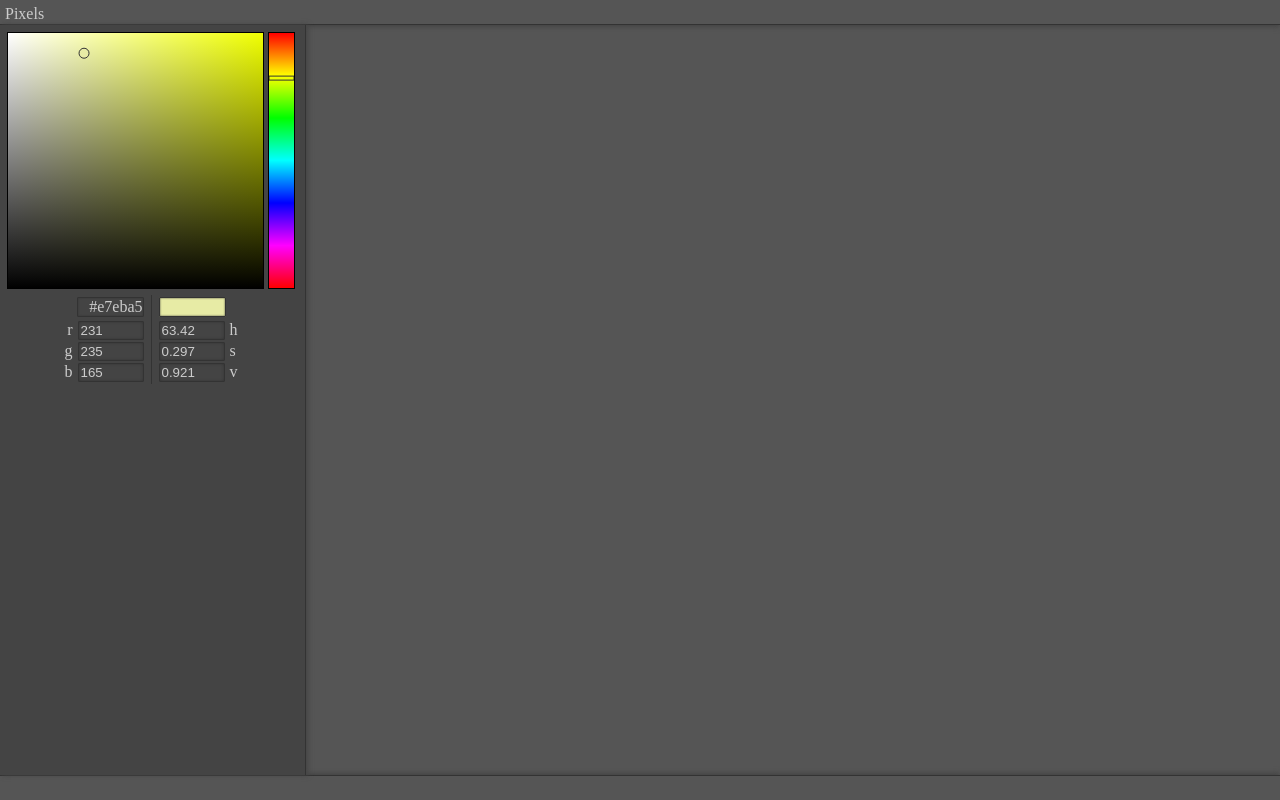
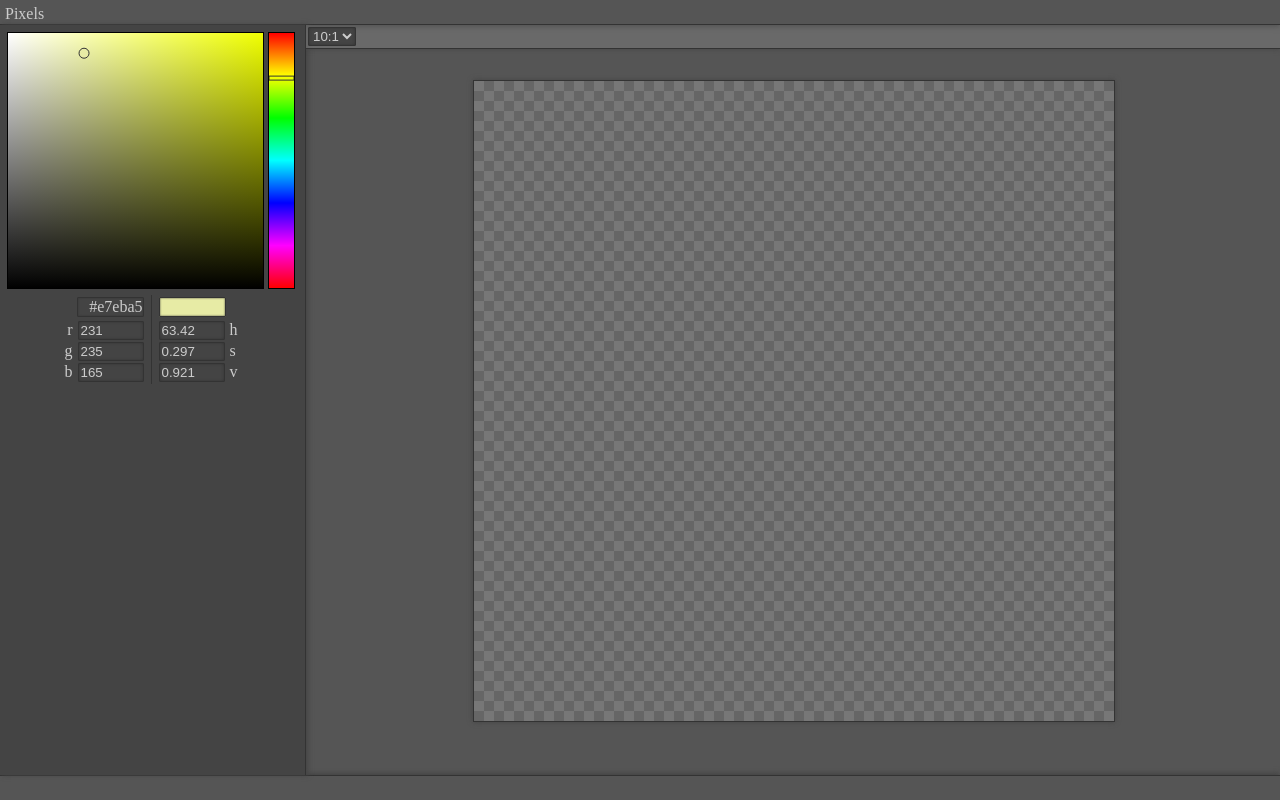
Before and after one commit to NatalieWolfe/pixels, an Angular app: page / in a window 1280 px wide. Built offline with nearby package versions, Linux system fonts and the light colour scheme.

Commit message:
Add Canvas component and drawing controls.

```diff
--- a/src/app/app.component.less
+++ b/src/app/app.component.less
@@ -2,7 +2,7 @@
   height: 14px;
   border-bottom: 1px solid #333;
   padding: 5px;
-  box-shadow: 0 2px 5px 0 #444;
+  box-shadow: 0 2px 5px 0 #222;
 }
 
 #body {
--- a/src/app/app.module.ts
+++ b/src/app/app.module.ts
@@ -5,12 +5,14 @@ import { BrowserModule } from '@angular/platform-browser';
 import { AppComponent } from './app.component';
 import { ColorPickerComponent } from './color-picker/color-picker.component';
 import { EditorComponent } from './editor/editor.component';
+import { CanvasComponent } from './canvas/canvas.component';
 
 @NgModule({
   declarations: [
     AppComponent,
     EditorComponent,
-    ColorPickerComponent
+    ColorPickerComponent,
+    CanvasComponent
   ],
   imports: [
     BrowserModule,
--- /dev/null
+++ b/src/app/canvas/canvas.component.html
@@ -0,0 +1,13 @@
+<div id="canvas-frame" #frame (mouseup)="onMouseRelease($event)" (mouseleave)="onMouseRelease($event)" (mousemove)="onCanvasDrag($event)">
+  <div id="canvas" #canvas class="checkerboard">
+    <canvas #drawing></canvas>
+  </div>
+  <div id="click-zone" (mousedown)="onCanvasMouseDown($event)" (wheel)="onCanvasWheel($event)"></div>
+  <div class="tool-bar">
+    <select (change)="updateZoom()" [(ngModel)]="zoom">
+      <option *ngFor="let z of zoomLevels" [ngValue]="z.zoom">
+        {{z.name}}
+      </option>
+    </select>
+  </div>
+</div>
--- /dev/null
+++ b/src/app/canvas/canvas.component.less
@@ -0,0 +1,76 @@
+#canvas-frame {
+  height: 100%;
+  width: 100%;
+  position: relative;
+  overflow: hidden;
+}
+
+.tool-bar {
+  position: absolute;
+  top: 0;
+  right: 0;
+  left: 0;
+  background-color: rgba(119, 119, 119, 0.6);
+  padding: 2px;
+  border-bottom: 1px solid #333;
+  box-shadow: 0 0 5px 0 #444;
+}
+
+#click-zone {
+  position: absolute;
+  top: 25px;
+  right: 0;
+  left: 0;
+  bottom: 0;
+}
+
+#canvas {
+  position: absolute;
+  border: 1px solid #333;
+  box-shadow: 0 0 5px 0 #444;
+
+  --canvas-width: 64px;
+  --canvas-height: 64px;
+  --canvas-zoom: 10;
+  --pixel-size: calc(1px * var(--canvas-zoom));
+  --top-offset: calc(50% - (var(--canvas-height) * var(--canvas-zoom) / 2));
+  --left-offset: calc(50% - (var(--canvas-width) * var(--canvas-zoom) / 2));
+
+  top: var(--top-offset);
+  left: var(--left-offset);
+  width: calc(var(--canvas-height) * var(--canvas-zoom));
+  height: calc(var(--canvas-width) * var(--canvas-zoom));
+
+  background-color: #777;
+
+  &.grid {
+    border-right: none;
+    border-bottom: none;
+    background-image: repeating-linear-gradient(
+      90deg,
+     transparent 0,transparent calc(var(--pixel-size) - 1px),
+      #333 calc(var(--pixel-size) - 1px), #333 var(--pixel-size),
+     transparent var(--pixel-size)
+    ), repeating-linear-gradient(
+      180deg,
+     transparent 0,transparent calc(var(--pixel-size) - 1px),
+      #333 calc(var(--pixel-size) - 1px), #333 var(--pixel-size),
+     transparent var(--pixel-size)
+    );
+  }
+
+  &.checkerboard {
+    background-image:
+      linear-gradient(45deg, #666 25%, transparent 25%),
+      linear-gradient(-45deg, #666 25%, transparent 25%),
+      linear-gradient(45deg, transparent 75%, #666 75%),
+      linear-gradient(-45deg, transparent 75%, #666 75%);
+
+    background-size: calc(var(--pixel-size) * 2) calc(var(--pixel-size) * 2);
+    background-position:
+      0 0,
+      0 var(--pixel-size),
+      var(--pixel-size) calc(var(--pixel-size) * -1),
+      calc(var(--pixel-size) * -1) 0px;
+  }
+}
--- /dev/null
+++ b/src/app/canvas/canvas.component.ts
@@ -0,0 +1,186 @@
+import { Component, ElementRef, Input, OnInit, ViewChild } from '@angular/core';
+
+import { Color } from '../color';
+import { Drawing, Position } from '../drawing';
+import { Tool, ToolOptions } from '../tools';
+
+type ZoomLevel = {
+  name: string;
+  zoom: number;
+};
+
+enum MouseButton {
+  LEFT = 0,
+  MIDDLE = 1,
+  RIGHT = 2
+}
+
+enum State {
+  IDLE,
+  PANNING,
+  TOOL
+}
+
+@Component({
+  selector: 'app-canvas',
+  templateUrl: './canvas.component.html',
+  styleUrls: ['./canvas.component.less']
+})
+export class CanvasComponent implements OnInit {
+  @ViewChild('frame', {static: true})
+  frameElement!: ElementRef<HTMLDivElement>;
+  @ViewChild('canvas', {static: true})
+  containerElement!: ElementRef<HTMLDivElement>;
+  @ViewChild('drawing', {static: true})
+  canvasElement!: ElementRef<HTMLCanvasElement>;
+
+  @Input() width!: number;
+  @Input() height!: number;
+  @Input() tool!: Tool;
+  @Input() color!: Color;
+
+  readonly zoomLevels: ZoomLevel[] = [
+    {name: '1:1', zoom: 1},
+    {name: '2:1', zoom: 2},
+    {name: '4:1', zoom: 4},
+    {name: '6:1', zoom: 6},
+    {name: '8:1', zoom: 8},
+    {name: '10:1', zoom: 10},
+    {name: '12:1', zoom: 12},
+    {name: '15:1', zoom: 15},
+    {name: '20:1', zoom: 20}
+  ];
+  zoom: number = 10;
+
+  private drawing!: Drawing;
+  private state: State = State.IDLE;
+  private mousePanStart = {
+    mouse: {x: 0, y: 0} as Position,
+    canvas: {x: 0, y: 0} as Position
+  };
+  private canvasPosition: Position = {x: 0, y: 0};
+
+  constructor() {}
+
+  ngOnInit(): void {
+    this.drawing = new Drawing(this.width, this.height, this.zoom, this.canvasElement);
+
+    const style = this.containerElement.nativeElement.style;
+    style.setProperty('--canvas-width', `${this.width}px`);
+    style.setProperty('--canvas-height', `${this.height}px`);
+    style.setProperty('--canvas-zoom', this.zoom.toString());
+
+    const parent = this.frameElement.nativeElement.getBoundingClientRect();
+    const {x, y} = this.containerElement.nativeElement.getBoundingClientRect();
+    this.canvasPosition.x = x - parent.x;
+    this.canvasPosition.y = y - parent.y;
+  }
+
+  updateZoom(): void {
+    this.containerElement.nativeElement.style.setProperty(
+      '--canvas-zoom',
+      this.zoom.toString()
+    );
+    this.drawing.zoom = this.zoom;
+
+    const parent = this.frameElement.nativeElement.getBoundingClientRect();
+    const {x, y} = this.containerElement.nativeElement.getBoundingClientRect();
+    this.canvasPosition.x = x - parent.x;
+    this.canvasPosition.y = y - parent.y;
+  }
+
+  onCanvasWheel(event: WheelEvent): void {
+    let zoomIndex = 0;
+    for (let i = 0; i < this.zoomLevels.length; ++i) {
+      if (this.zoomLevels[i].zoom === this.zoom) {
+        zoomIndex = i;
+        break;
+      }
+    }
+    if (event.deltaY > 0) --zoomIndex;
+    if (event.deltaY < 0) ++zoomIndex;
+    if (zoomIndex < 0 || zoomIndex >= this.zoomLevels.length) return;
+
+    // TODO(alaina): Update the position of the canvas to keep the mouse over
+    // the same pixel from the drawing.
+
+    this.zoom = this.zoomLevels[zoomIndex].zoom;
+    this.updateZoom();
+}
+
+  onCanvasMouseDown(event: MouseEvent): void {
+    switch (event.button) {
+      case MouseButton.LEFT: return this.startTool(event);
+      case MouseButton.MIDDLE: return this.startMousePan(event);
+    }
+  }
+
+  onCanvasDrag(event: MouseEvent): void {
+    switch (this.state) {
+      case State.PANNING: return this.updateMousePan(event);
+      case State.TOOL: return this.updateTool(event);
+    }
+  }
+
+  onMouseRelease(event: MouseEvent): void {
+    switch (this.state) {
+      case State.TOOL: this.endTool(event);
+    }
+    this.state = State.IDLE;
+  }
+
+  private eventToToolOptions(event: MouseEvent): ToolOptions {
+    const {x, y} = this.containerElement.nativeElement.getBoundingClientRect();
+    const eventX = event.pageX;
+    const eventY = event.pageY;
+    return {
+      position: {
+        x: Math.floor((eventX - x) / this.zoom),
+        y: Math.floor((eventY - y) / this.zoom)
+      },
+      color: this.color
+    };
+  }
+
+  private startTool(event: MouseEvent): void {
+    const opts = this.eventToToolOptions(event);
+    this.tool.start(this.drawing, opts);
+    this.state = State.TOOL;
+  }
+
+  private updateTool(event: MouseEvent): void {
+    const opts = this.eventToToolOptions(event);
+    this.tool.update(this.drawing, opts);
+  }
+
+  private endTool(event: MouseEvent): void {
+    const opts = this.eventToToolOptions(event);
+    this.tool.end(this.drawing, opts);
+  }
+
+  private startMousePan(event: MouseEvent): void {
+    this.mousePanStart = {
+      mouse: {x: event.pageX, y: event.pageY},
+      canvas: {x: this.canvasPosition.x, y: this.canvasPosition.y}
+    };
+    this.state = State.PANNING;
+  }
+
+  private updateMousePan(event: MouseEvent): void {
+    const x = event.pageX - this.mousePanStart.mouse.x;
+    const y = event.pageY - this.mousePanStart.mouse.y;
+
+    this.setCanvasPosition({
+      x: x + this.mousePanStart.canvas.x,
+      y: y + this.mousePanStart.canvas.y
+    });
+  }
+
+  private setCanvasPosition(position: Position): void {
+    this.canvasPosition.x = position.x;
+    this.canvasPosition.y = position.y;
+    const style = this.containerElement.nativeElement.style;
+    style.setProperty('--top-offset', `${position.y}px`);
+    style.setProperty('--left-offset', `${position.x}px`);
+  }
+}
--- a/src/app/editor/editor.component.html
+++ b/src/app/editor/editor.component.html
@@ -3,6 +3,6 @@
     <app-color-picker [color]="color" (picked)="onColorPicked($event)"></app-color-picker>
   </div>
   <div id="drawing">
-
+    <app-canvas [width]="64" [height]="64" [color]="color" [tool]="tool"></app-canvas>
   </div>
 </div>
--- a/src/app/editor/editor.component.ts
+++ b/src/app/editor/editor.component.ts
@@ -1,6 +1,7 @@
 import { Component, OnInit } from '@angular/core';
 
 import { Color } from '../color';
+import { Tool, toolList } from '../tools';
 
 @Component({
   selector: 'app-editor',
@@ -9,10 +10,12 @@ import { Color } from '../color';
 })
 export class EditorComponent implements OnInit {
   color: Color;
+  tool: Tool;
 
   constructor() {
     this.color =
       Color.fromHSV(Math.random() * 360, Math.random(), Math.random());
+    this.tool = toolList[0];
   }
 
   onColorPicked(color: Color) {
--- a/src/styles.less
+++ b/src/styles.less
@@ -19,7 +19,7 @@ body {
   flex-direction: column;
 }
 
-input {
+input, select {
   box-shadow: inset 0 0 3px 0 #333;
   border: 1px solid #333;
   background-color: #444;
```
Also changed, not shown: 1 other file (tests, documents, lock files or other folders).
